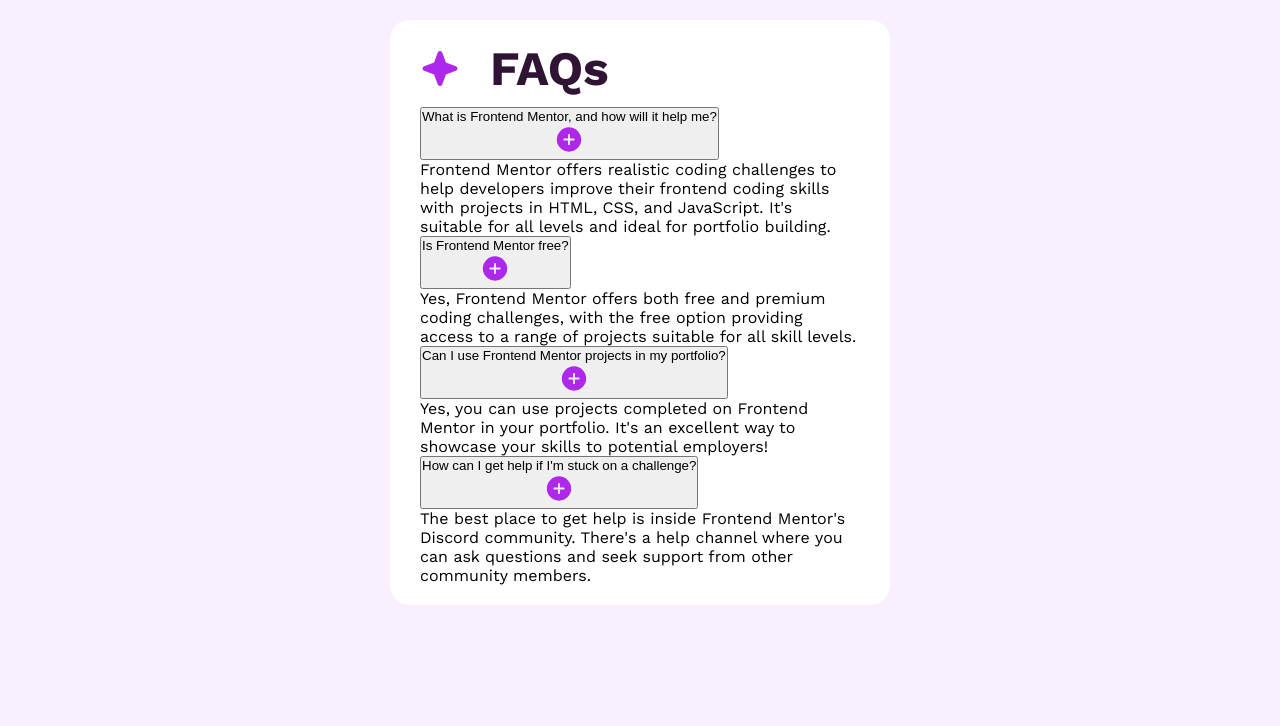
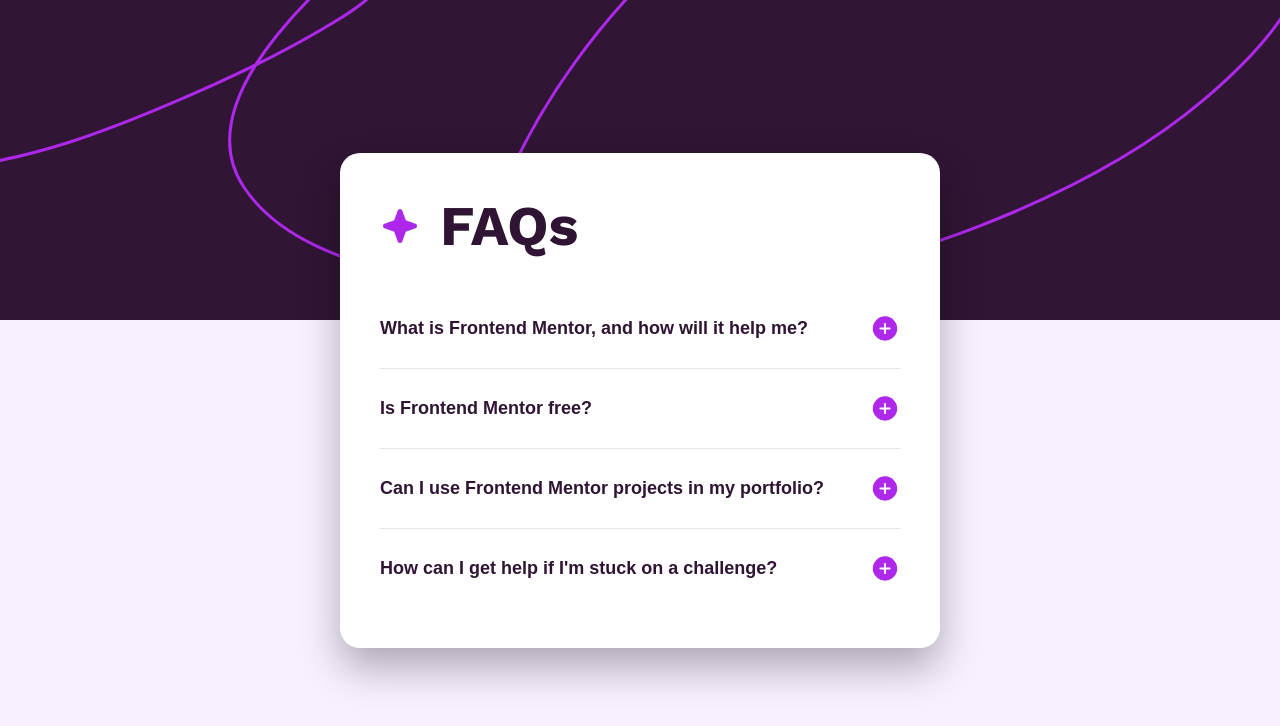
Before and after one commit to AminduUK/faq-accordion, a plain HTML site: page index.html in a window 1280 px wide. Drawn offline with nearby package versions, Linux system fonts and the light colour scheme; a script that the page names is missing.

Commit message:
completed the CSS for desktop view

```diff
--- a/styles.css
+++ b/styles.css
@@ -7,63 +7,114 @@
 body {
     font-family: "Work Sans", sans-serif;
     font-size: 16px;
+    min-height: 100vh;
     background-color: hsl(275, 100%, 97%);
+    display: flex;
+    align-items: center;
+    justify-content: center;
+    padding: 20px;
+    position: relative;
+    overflow-x: hidden;
 }
 
-.banner {
-    height: 300px;
-    background-image: url("images/background-pattern-mobile.svg");
+.background-pattern {
+    position: absolute;
+    top: 0;
+    left: 0;
+    width: 100%;
+    height: 320px;
+    background-image: url("images/background-pattern-desktop.svg");
     background-size: cover;
     background-repeat: no-repeat;
     background-position: center;
+    pointer-events: none;
+    z-index: 0;
 }
 
 .faq-card {
-    width: 500px;
-    padding: 20px 30px;
-    margin: 20px auto;
+    position: relative;
+    max-width: 600px;
+    width: 100%;
+    padding: 40px;
     background-color: hsl(0, 100%, 100%);
+    box-shadow: 0 20px 40px rgba(0, 0, 0, 0.3);
     border-radius: 20px;
+    z-index: 1;
 }
 
 .heading {
-    font-size: 24px;
-    color: hsl(292, 42%, 14%);
     display: flex;
-    gap: 30px;
-    margin-bottom: 10px;
+    align-items: center;
+    gap: 20px;
+    margin-bottom: 30px;
 }
 
-.expandable {
-    display: flex;
-    justify-content: space-between;
-    gap: 100px;
-    padding: 20px 0;
-    border-bottom: 1px solid hsl(240, 5%, 91%);
+h1 {
+    font-size: 56px;
+    font-weight: 700;
+    color: hsl(292, 42%, 14%);
 }
 
-.question {
-    color: hsl(292, 42%, 14%);
-    font-size: 18px;
-    font-weight: 700;
+.icon-star {
+    width: 40px;
+    height: 40px;
 }
 
-.icon {
+.faq-item {
+    width: 100%;
+    border-bottom: 1px solid hsl(240, 5%, 91%);
+    padding: 24px 0;
+}
+
+.faq-item:last-child {
+    border-bottom: none;
+}
+
+.faq-question {
+    display: flex;
+    align-items: center;
+    justify-content: space-between;
+    gap: 24px;
+    cursor: pointer;
     background: none;
     border: none;
-    cursor: pointer;
+    width: 100%;
+}
+
+.faq-question:hover .question-text{
+    color: hsl(292, 84%, 54%);
+}
+
+.question-text {
+    font-size: 18px;
+    font-weight: 600;
+    color: hsl(292, 42%, 14%);
+    transition: color 0.3s ease;
+}
+
+.icon-btn {
+    display: flex;
+    align-items: center;
+    justify-content: center;
+}
+
+.faq-answer {
+    max-height: 0;
+    overflow: hidden;
+    transition: max-height 0.3s ease;
+}
+
+.faq-answer .active {
+    padding-top: 20px;
+    max-height: 500px;
+}
+
+.answer-text {
+    font-weight: 400;
+    line-height: 1.5;
+    color: hsl(292, 16%, 49%);
 }
 
 @media (min-width: 768px) {
-    .banner {
-        background-image: url("images/background-pattern-desktop.svg");
-    }
 
-    .expandable {
-        justify-content: space-between;
-    }
-
-    .question {
-        font-size: 16px;
-    }
 }
```
